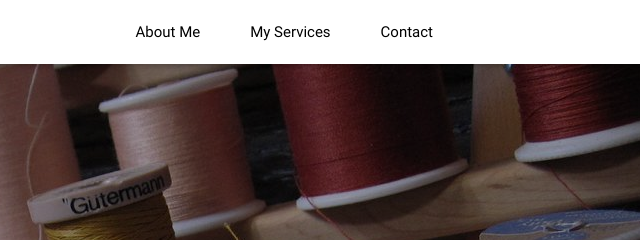
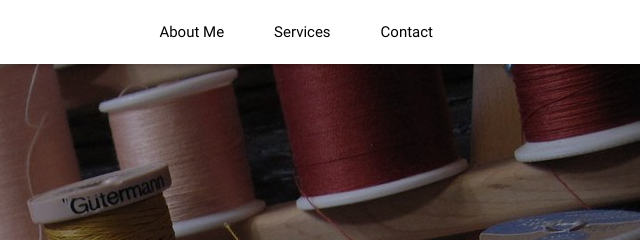
Before and after one commit to leeweisberger/suescustomsewing, a plain HTML site: page index.html in a window 1280 px wide. Shown: the top 240 px of the page, 640-1280 px from the left. Drawn offline with Linux system fonts and the light colour scheme; some packages are replaced by stand-ins of ours.

Commit message:
services

```diff
--- a/index.html
+++ b/index.html
@@ -20,7 +20,7 @@
       </a>
       <ul class="right hide-on-med-and-down">
         <li><a href="#about">About Me</a></li>
-        <li><a href="#services">My Services</a></li>
+        <li><a href="#services">Services</a></li>
         <li><a href="#contact">Contact</a></li>
       </ul>
 
```
